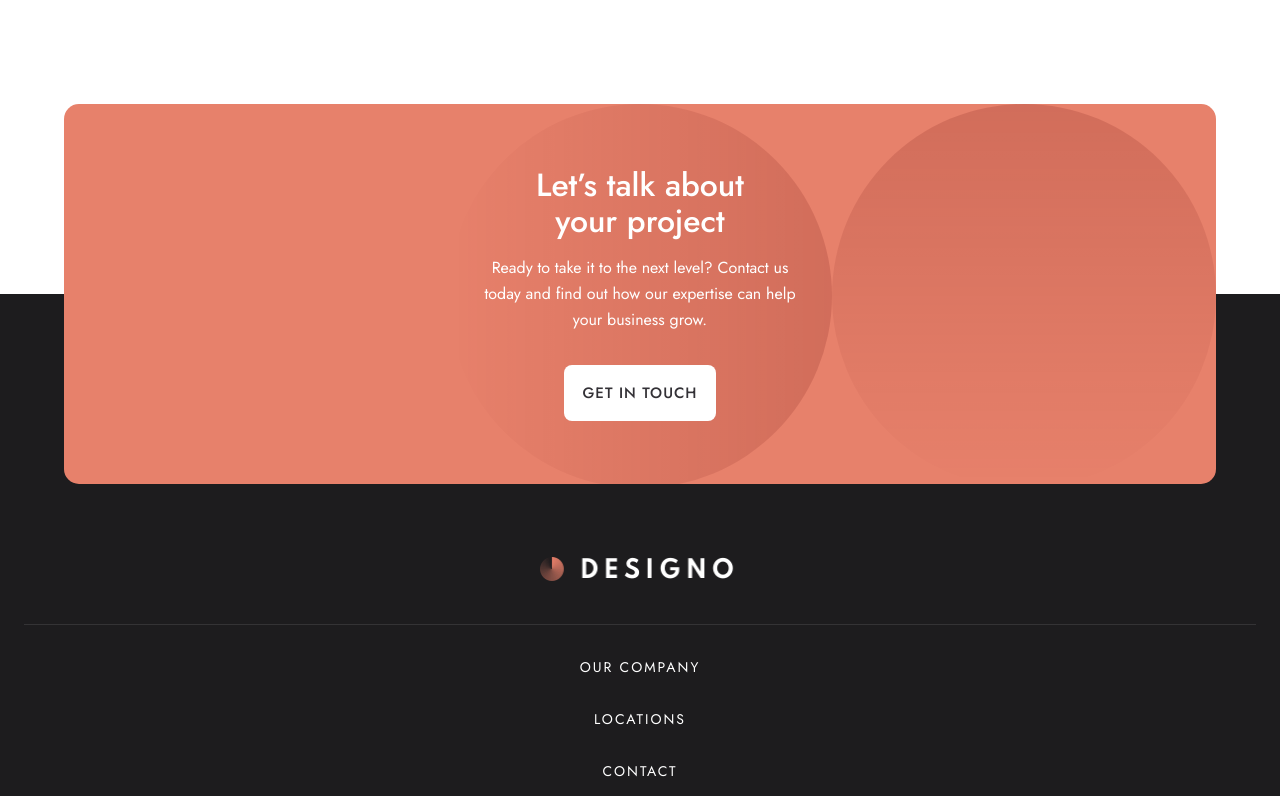
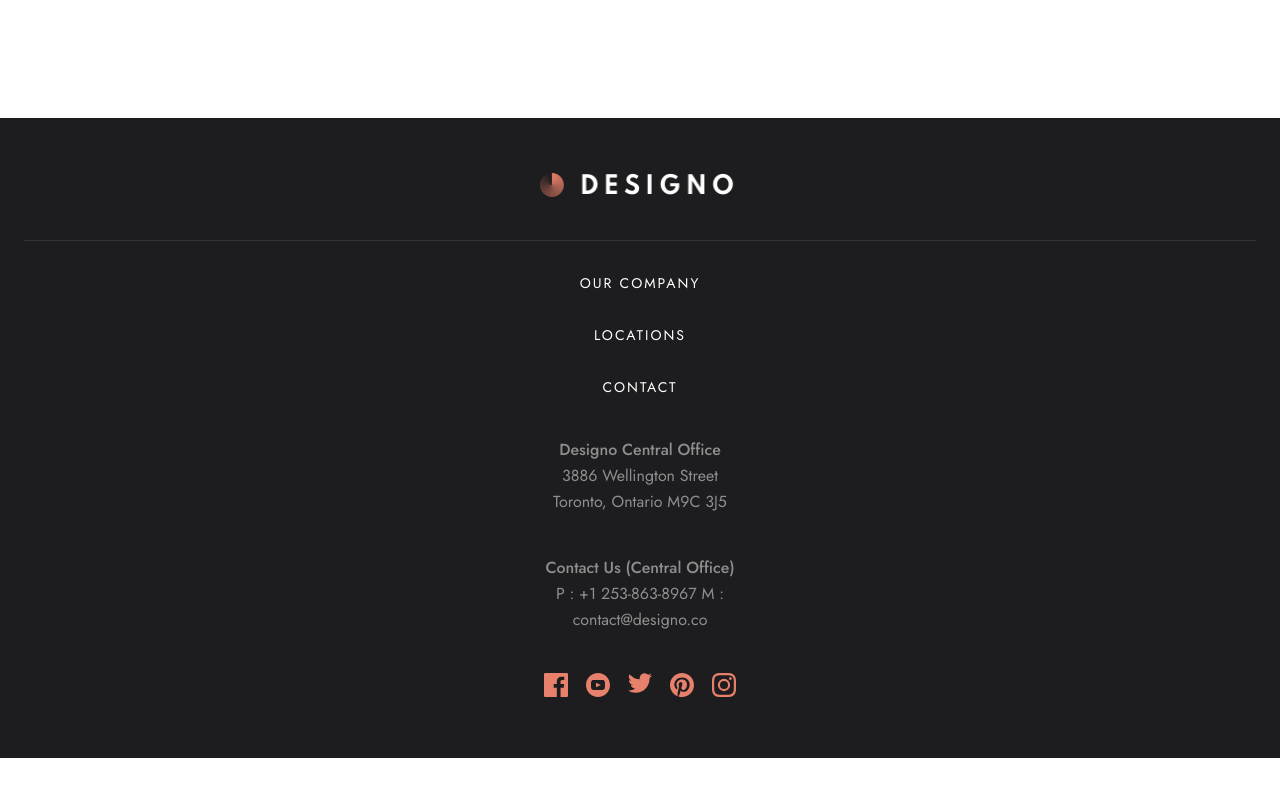
Before and after one commit to RayaneBengaoui/FM_challenge20_designo_multipage, a React (Create React App) app: page /contact in a window 1280 px wide. Shown: the part 2204-3000 px from the top of the page. After the commit the page ends 2962 px from the top, so only its background shows below. Built offline with nearby package versions, Linux system fonts and the light colour scheme.

Commit message:
Removing CallToAction panel on Contact page

```diff
--- a/src/App.js
+++ b/src/App.js
@@ -1,5 +1,5 @@
-import { Switch, Route } from "react-router-dom";
-import { useState } from "react";
+import { Switch, Route, useLocation } from "react-router-dom";
+import { useState, useEffect } from "react";
 import { AnimatePresence } from "framer-motion";
 
 import GlobalStyle from "./components/GlobalStyle";
@@ -14,7 +14,14 @@ import About from "./pages/About";
 import Contact from "./pages/Contact";
 
 function App() {
+  const location = useLocation();
   const [callAction, setCallAction] = useState(true);
+
+  useEffect(() => {
+    location.pathname === "/contact"
+      ? setCallAction(false)
+      : setCallAction(true);
+  }, [location.pathname]);
 
   return (
     <div className="App">
--- a/src/components/Footer.js
+++ b/src/components/Footer.js
@@ -65,7 +65,8 @@ const FooterStyle = styled(motion.footer)`
   flex-direction: column;
   align-items: center;
   justify-content: center;
-  margin-top: 18.5rem;
+  margin-top: ${(props) => (props.callAction ? "18.5rem" : "0rem")};
+  /* margin-top: 18.5rem; */
 `;
 
 const Navigation = styled.div`
```
